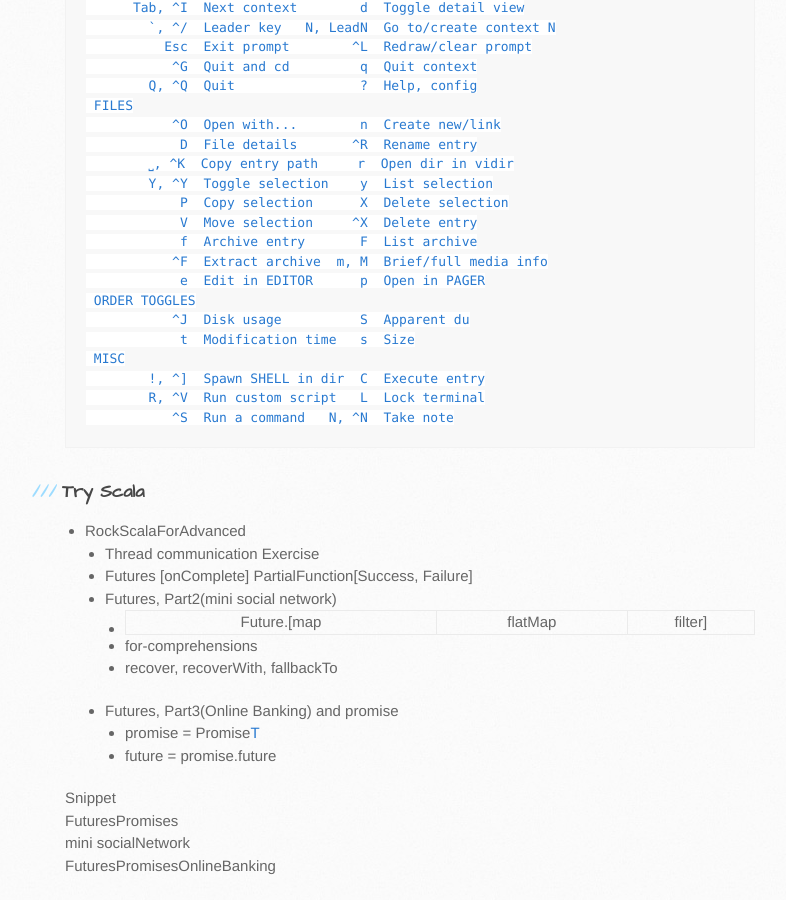
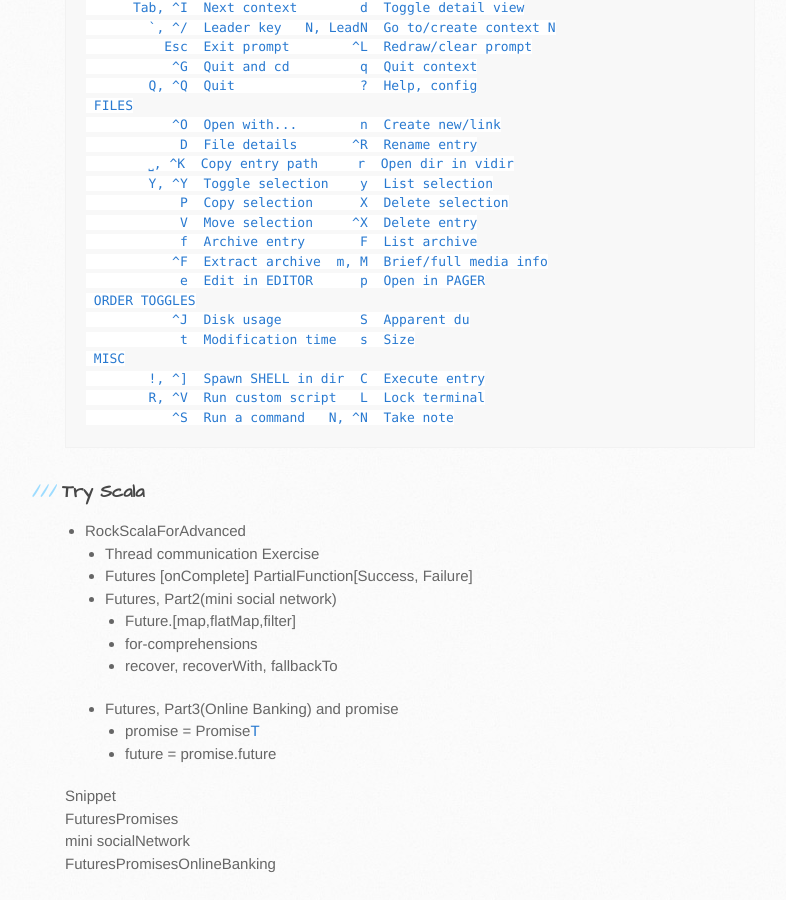
Before and after one commit to friendbear/friendbear.github.io.2021-10-19, a Jekyll site: the page built from _posts/2019-01-24-friendbear.md, in a window 1280 px wide and 900 px high, scrolled down 1675 px. Shown: the whole window, without its empty margins (105-891 px from the left). Built offline with Jekyll 4.4.1, drawn with Linux system fonts in a browser that asks for light colours; comment, search, counter and statistics services are not loaded.

Commit message:
Markdown fix

```diff
--- a/_posts/2019-01-24-friendbear.md
+++ b/_posts/2019-01-24-friendbear.md
@@ -85,7 +85,7 @@ Keyboad shortcuts (Press ?)
   - Thread communication Exercise
   - Futures [onComplete] PartialFunction[Success, Failure]
   - Futures, Part2(mini social network)
-    - Future.[map|flatMap|filter]
+    - Future.[map,flatMap,filter]
     - for-comprehensions
     - recover, recoverWith, fallbackTo
   - Futures, Part3(Online Banking) and promise
```
